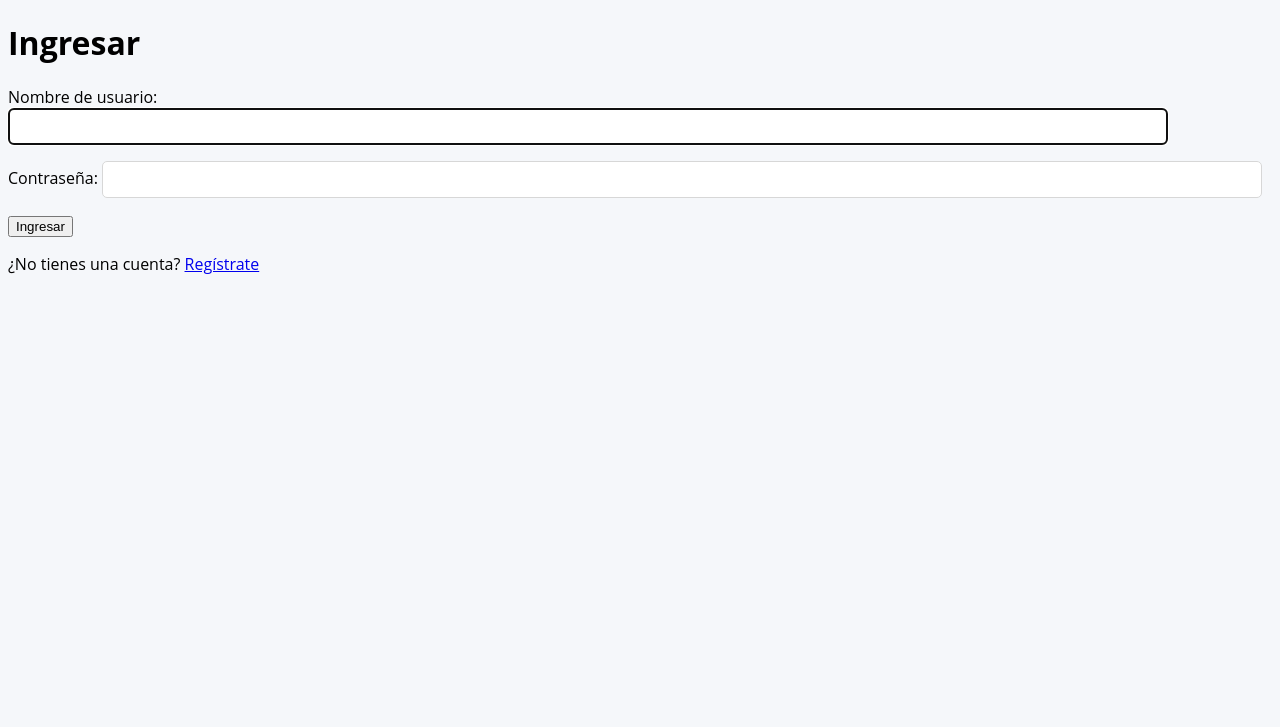
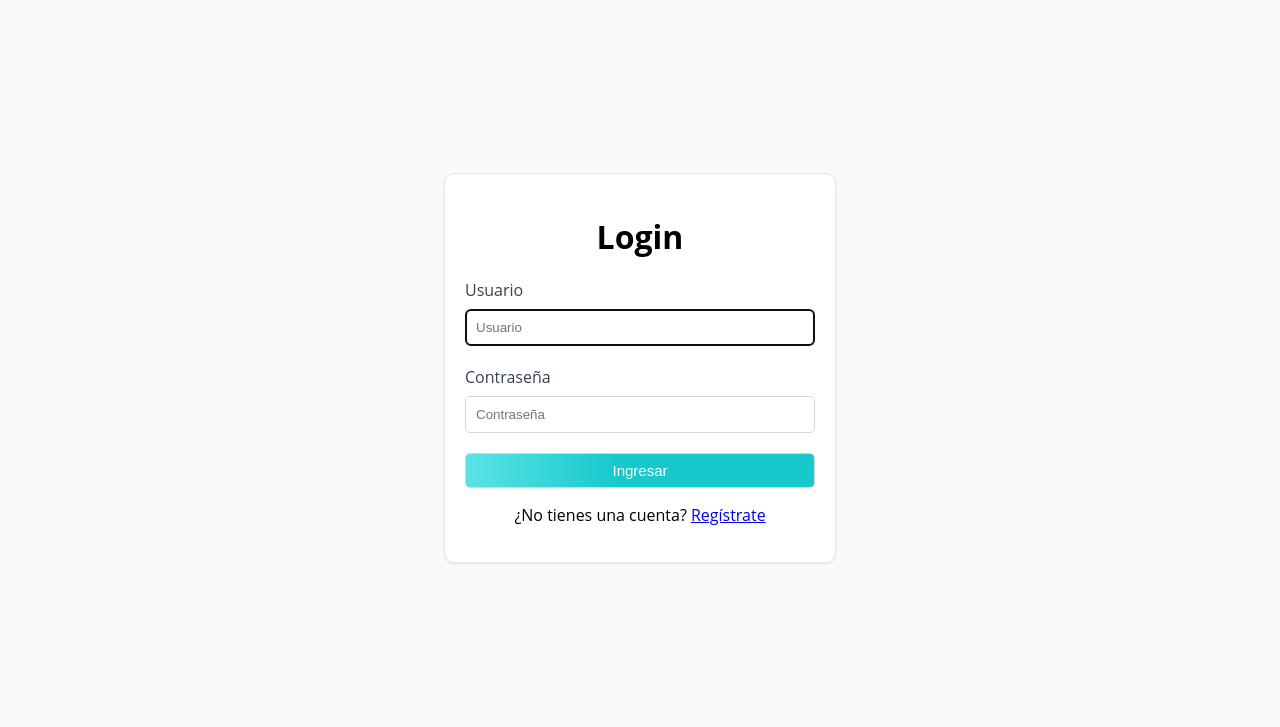
Before and after one commit to j-quinde/todo-list, a Django app: page /login/ in a window 1280 px wide. Shown: the top 727 px of the page. Run offline with Django 5.2, Linux system fonts and the light colour scheme; some libraries are stand-ins or nearby versions.

Commit message:
style(ui): se actualiza el estilo del formulario del login

```diff
--- a/base/forms.py
+++ b/base/forms.py
@@ -1,5 +1,6 @@
 from django import forms
 from .models import Tarea
+from django.contrib.auth.forms import AuthenticationForm
 
 class TareaForm(forms.ModelForm):
     class Meta:
@@ -10,3 +11,9 @@ class TareaForm(forms.ModelForm):
         #     'descripcion': forms.Textarea(attrs={'class': 'form-control'}),
         #     'completo': forms.CheckboxInput(attrs={'class': 'form-check-input'}),
         # }
+
+class MyAuthenticationForm(AuthenticationForm):
+    def __init__(self, *args, **kwargs):
+        super().__init__(*args, **kwargs)
+        self.fields['username'].widget.attrs.update({'placeholder':'Usuario'})
+        self.fields['password'].widget.attrs.update({'placeholder': 'Contraseña'})
--- a/base/static/base/css/style.css
+++ b/base/static/base/css/style.css
@@ -1,11 +1,33 @@
 
 body{
-    background: #f5f7fa;
+    background: #fafafa;
     font-family: "Open Sans", sans-serif;
 }
 
 .container{
     margin: auto;
+}
+
+.login-wrapper{
+    min-height: 90vh;
+    display: flex;
+    align-items: center;
+    justify-content: center;
+}
+
+.login-container{
+    background: #ffffff;
+    width: 350px;
+    border-radius: 10px;
+    margin: auto;
+    -webkit-box-shadow: 0 1px 3px rgba(0, 0, 0, 0.06), 0 1px 2px rgba(0, 0, 0, 0.04);
+    box-shadow: 0 1px 3px rgba(0, 0, 0, 0.06), 0 1px 2px rgba(0, 0, 0, 0.04);
+    border: 1px solid #e5e7eb;
+    padding: 20px;
+}
+
+.login-container h1, p{
+    text-align: center;
 }
 
 .container-tabs{
@@ -79,7 +101,8 @@ input[type=text], input[type=password], textarea{
     border: 1px solid #d7d7d7;
     border-radius: 5px;
     padding: 10px;
-    width: 90%;
+    box-sizing: border-box;
+    width: 100%;
 }
 
 .button{
@@ -129,6 +152,12 @@ input[type=text], input[type=password], textarea{
     cursor: pointer;
     padding: 10px;
     font-size: 15px;
+}
+
+.btn-login{
+    background: linear-gradient(90deg,#5ae3e6 0%, #17c9cd 43%, #17c9cd 100%);
+    color: #ffffff;
+    width: 100%;
 }
 
 .group-form{
@@ -230,6 +259,18 @@ input[type=checkbox]:active + .box{
     transform: scaleX(1);
 }
 
+.form-group {
+  margin-bottom: 20px;
+}
+
+.form-label {
+  display: block;
+  font-size: 16px;
+  font-weight: 500;
+  color: #374151;
+  margin-bottom: 8px;
+}
+
 /*.fade-out {
     opacity: 0;
     transition: opacity 1s ease;
--- a/base/templates/base/login.html
+++ b/base/templates/base/login.html
@@ -1,14 +1,25 @@
 {% extends 'base/base.html' %}
 {% block content %}
+    <div class="login-wrapper">
+        <div class="login-container">
+            <h1>Login</h1>
 
-    <h1>Ingresar</h1>
+            <form method="post">
+                {% csrf_token %}
+                {#            {{ form.as_p }}#}
+                <div class="form-group">
+                    <label for="id_username" class="form-label">Usuario</label>
+                    {{ form.username }}
+                </div>
+                <div class="form-group">
+                    <label for="id_password" class="form-label">Contraseña</label>
+                    {{ form.password }}
+                </div>
 
-    <form method="post">
-        {% csrf_token %}
-        {{ form.as_p }}
-        <input type="submit" value="Ingresar">
-    </form>
+                <input class="button btn-login" type="submit" value="Ingresar">
+            </form>
 
-    <p>¿No tienes una cuenta? <a href="{% url 'registro' %}">Regístrate</a></p>
-
+            <p class="">¿No tienes una cuenta? <a href="{% url 'registro' %}">Regístrate</a></p>
+        </div>
+    </div>
 {% endblock content %}
--- a/base/views.py
+++ b/base/views.py
@@ -10,7 +10,7 @@ from django.contrib.auth.mixins import LoginRequiredMixin
 from django.contrib.auth.decorators import login_required
 from django.urls import reverse_lazy
 from base.models import Tarea
-from .forms import TareaForm
+from .forms import TareaForm, MyAuthenticationForm
 
 # LoginRequiredMixin: protege las vistas basadas en clases (CBV)
 # restringiendo el acceso solo a usuarios autenticados
@@ -18,7 +18,8 @@ from .forms import TareaForm
 # Create your views here.
 class Login(LoginView):
     template_name = 'base/login.html'
-    fields = '__all__'
+    authentication_form = MyAuthenticationForm
+    # fields = '__all__'
     redirect_authenticated_user = True
 
     # reescribir un metodo, una vez logueado
```
